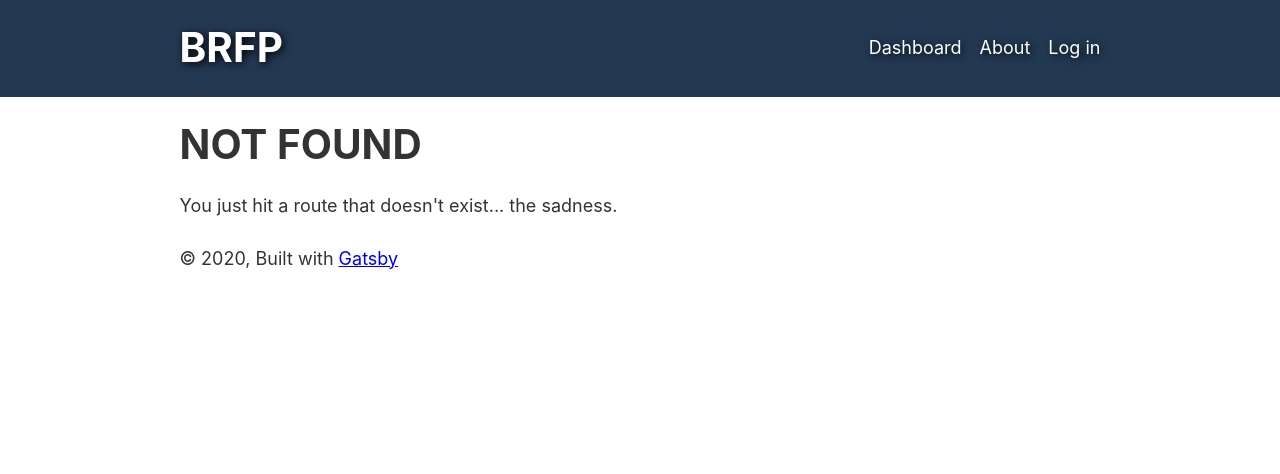
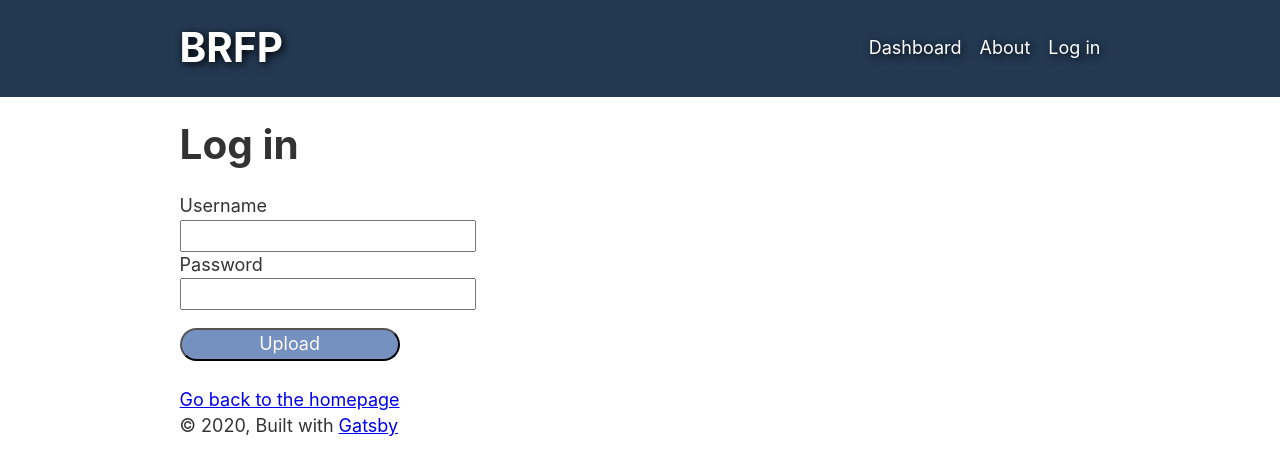
Before and after one commit to saycel/black-rock-forest-store-and-forward, a Gatsby site in the folder frontend/: page /login in a window 1280 px wide. Before the commit this address had no page. Built offline with nearby package versions, Linux system fonts and the light colour scheme; Gatsby itself is replaced by a stand-in of ours.

Commit message:
Login stubs for frontend

```diff
--- a/frontend/src/components/header.js
+++ b/frontend/src/components/header.js
@@ -16,13 +16,13 @@ const Header = ({ siteTitle }) => (
         padding: `1.45rem 1.0875rem`,
       }}
     >
-      <h1 style={{ margin: 0, display: 'inline' }}>
+      <h1 style={{ margin: 0, display: "inline" }}>
         <Link
           to="/"
           style={{
             color: `white`,
             textDecoration: `none`,
-            textShadow: '2px 2px 8px #000000',
+            textShadow: "2px 2px 8px #000000",
           }}
         >
           {siteTitle}
@@ -30,13 +30,13 @@ const Header = ({ siteTitle }) => (
       </h1>
       <span>
         <Link
-          to="/#"
+          to="/login"
           style={{
             color: `white`,
             textDecoration: `none`,
-            textShadow: '2px 2px 8px #000000',
-            float: 'right',
-            marginTop: '0.5rem'
+            textShadow: "2px 2px 8px #000000",
+            float: "right",
+            marginTop: "0.5rem",
           }}
         >
           Log in
@@ -48,10 +48,10 @@ const Header = ({ siteTitle }) => (
           style={{
             color: `white`,
             textDecoration: `none`,
-            textShadow: '2px 2px 8px #000000',
-            float: 'right',
-            marginTop: '0.5rem',
-            marginRight: '1rem',
+            textShadow: "2px 2px 8px #000000",
+            float: "right",
+            marginTop: "0.5rem",
+            marginRight: "1rem",
           }}
         >
           About
@@ -63,10 +63,10 @@ const Header = ({ siteTitle }) => (
           style={{
             color: `white`,
             textDecoration: `none`,
-            textShadow: '2px 2px 8px #000000',
-            float: 'right',
-            marginTop: '0.5rem',
-            marginRight: '1rem',
+            textShadow: "2px 2px 8px #000000",
+            float: "right",
+            marginTop: "0.5rem",
+            marginRight: "1rem",
           }}
         >
           Dashboard
--- /dev/null
+++ b/frontend/src/pages/login.js
@@ -0,0 +1,85 @@
+import React from "react"
+import { Link } from "gatsby"
+
+import Layout from "../components/layout"
+import SEO from "../components/seo"
+
+import YMLData from "../../users.yml"
+
+class CSVUpload extends React.Component {
+  constructor(props) {
+    super(props)
+    this.state = {
+      username: "",
+      password: "",
+    }
+  }
+
+  handleSubmit = event => {
+    event.preventDefault()
+    const { username, password } = this.state
+    if (username === YMLData.user && password === YMLData.user.password) {
+      alert("Logged in")
+      // TODO redirect, save a user cookie, and change the Nav to say "Logout"
+    }
+    alert("Incorrect username and password")
+  }
+
+  onChangeHandler = event => {
+    const { name, value } = event.target
+    const obj = {}
+    obj[name] = value
+    this.setState(obj)
+  }
+
+  render() {
+    return (
+      <Layout>
+        <SEO title="Log in" />
+        <h1>Log in</h1>
+        <form onSubmit={this.handleSubmit}>
+          <div className="field">
+            <label htmlFor="username">
+              <span className="label">Username</span>
+              <br />
+            </label>
+            <input
+              type="text"
+              id="username"
+              name="username"
+              onChange={this.onChangeHandler}
+            />
+          </div>
+          <div className="field">
+            <label htmlFor="password">
+              <span className="label">Password</span>
+              <br />
+            </label>
+            <input
+              type="password"
+              id="password"
+              name="password"
+              onChange={this.onChangeHandler}
+            />
+          </div>
+          <input
+            style={{
+              backgroundColor: "#7491bf",
+              color: "#fffaff",
+              width: "220px",
+              height: "33px",
+              borderRadius: "25px",
+              marginTop: "1rem",
+            }}
+            type="submit"
+            value="Upload"
+            name="upload"
+          />
+        </form>
+        <Link to="/">Go back to the homepage</Link>
+      </Layout>
+    )
+  }
+}
+
+export default CSVUpload
--- /dev/null
+++ b/frontend/users.yml
@@ -0,0 +1,3 @@
+user:
+  username: "admin"
+  password: "secret"
```
